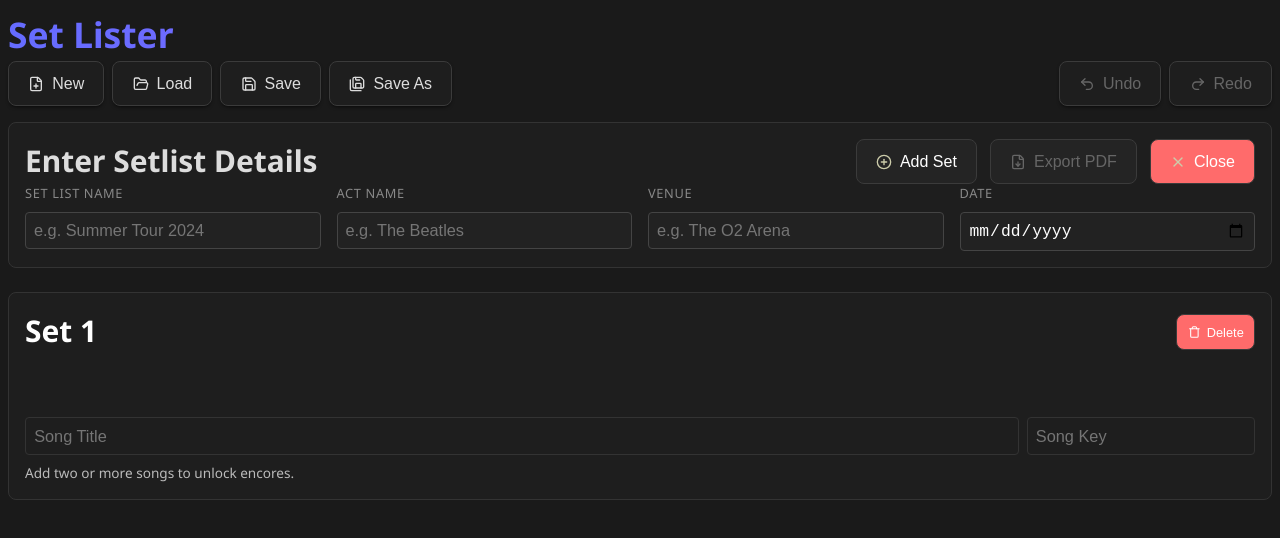
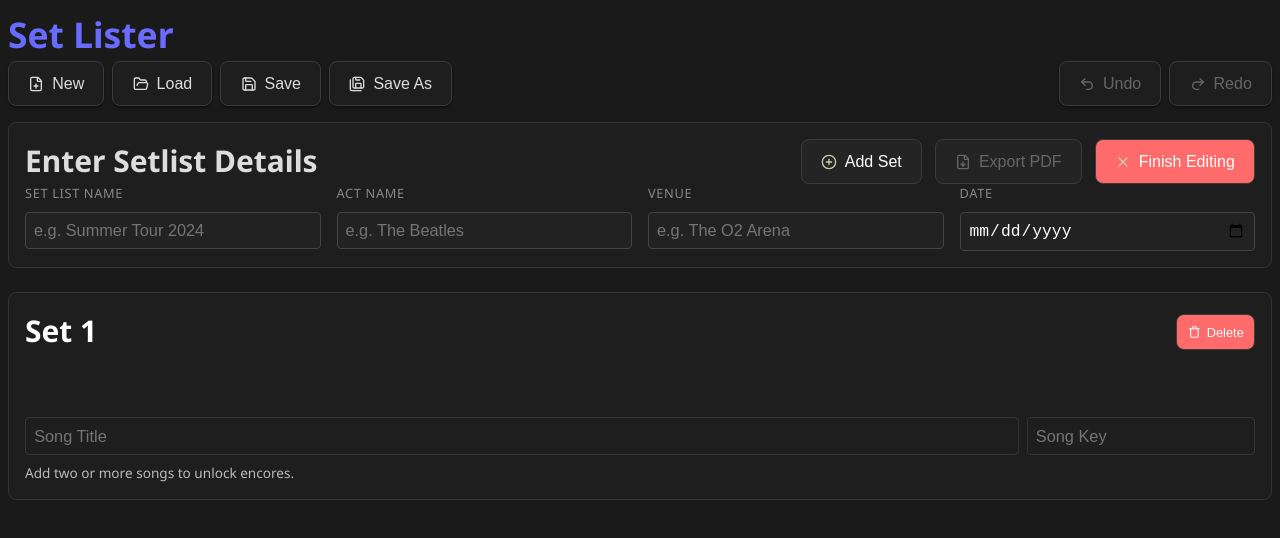
Before and after one commit to thebigdavec/set-lister, a Vue app: page / in a window 1280 px wide. Shown: the top 538 px of the page. Built offline with nearby package versions, Linux system fonts and the light colour scheme.

Commit message:
Clarify editing button labels and titles

```diff
--- a/src/components/SetlistMetadata.vue
+++ b/src/components/SetlistMetadata.vue
@@ -79,16 +79,16 @@ onMounted(() => {
                     v-if="isEditingMetadata"
                     class="danger"
                     @click="toggleEditingMetadata"
-                    title="Stop editing metadata"
+                    title="Finish editing details"
                 >
-                    <X class="icon" /> Close
+                    <X class="icon" /> Finish Editing
                 </Button>
                 <Button
                     v-else
                     @click="toggleEditingMetadata"
-                    title="Edit metadata"
+                    title="Start editing details"
                 >
-                    <Pencil class="icon" /> Edit
+                    <Pencil class="icon" /> Edit Details
                 </Button>
             </div>
         </div>
```
